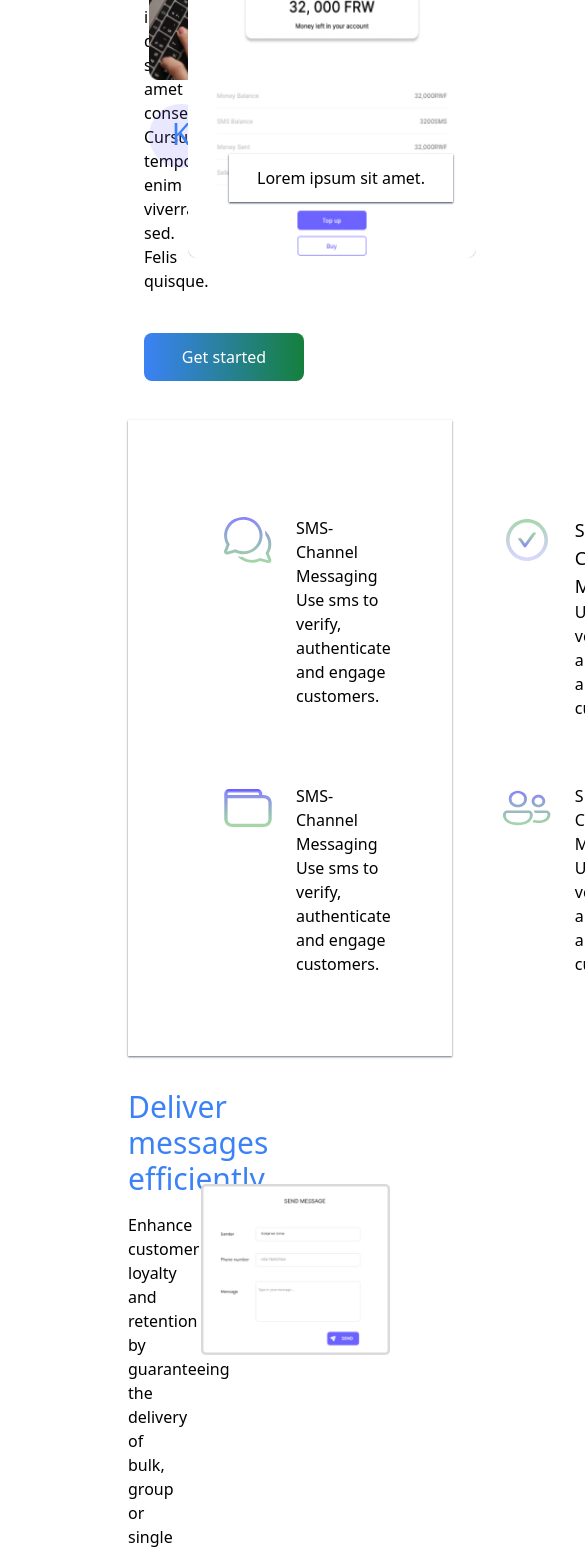
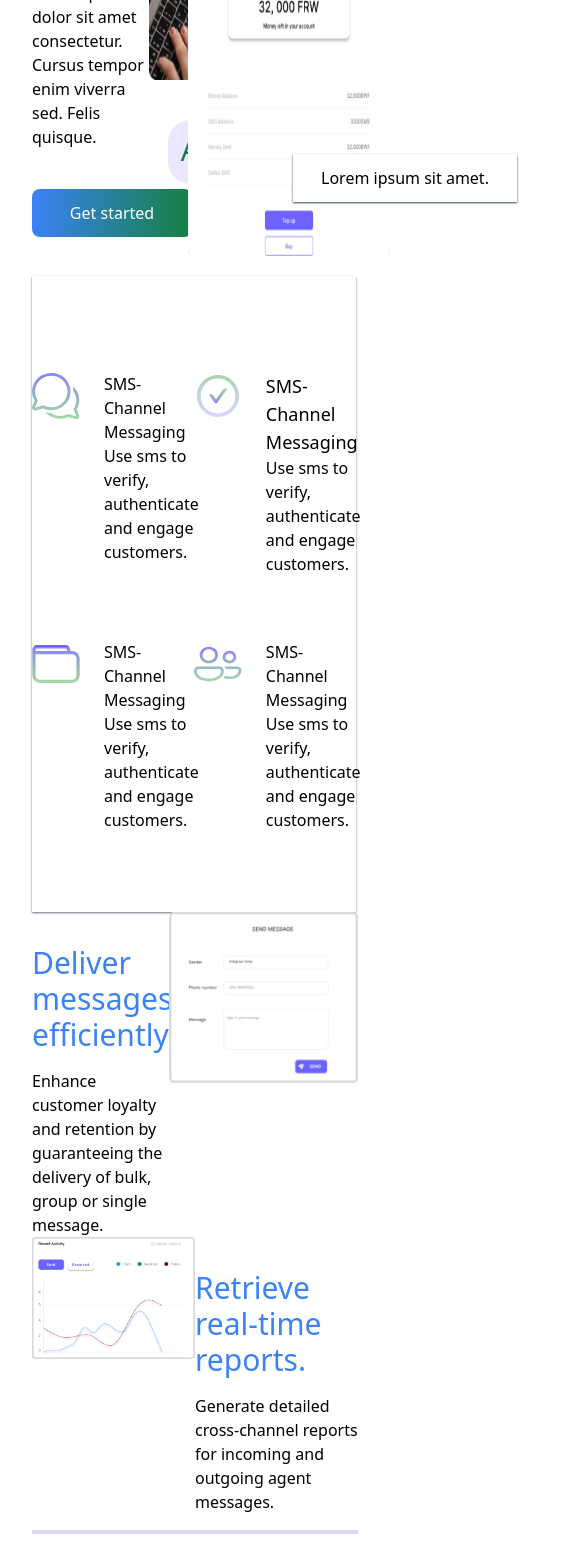
Before and after one commit to Beep-in/Beep_in, a Next.js app: page / in a window 390 px wide. Shown: the part 400-1956 px from the top of the page, 585 px wide, since content can reach past the window. Built offline with nearby package versions, Linux system fonts and the light colour scheme.

Commit message:
responsiveness of landingPage and signup

```diff
--- a/components/dashboard/messageType.tsx
+++ b/components/dashboard/messageType.tsx
@@ -318,7 +318,10 @@ export default function MessageType(req: NextRequest): JSX.Element {
                           Upload contacts
                         </p>
                       </div>
-                      <input type="file" />
+                      <input
+                       type="file"
+
+                      />
                     </label>
                   </div>
                 )}
--- a/components/forms/signup.tsx
+++ b/components/forms/signup.tsx
@@ -37,21 +37,21 @@ export default function Signup() {
         />
       </div>
       <div className="flex mt-8">
-        <div className=" w-1/2 h-[100vh]">
+        <div className=" lg:w-1/2 h-[100vh] sm:w-0">
           <Image
             width={720}
             height={600}
             alt="signup image"
             src={"/images/signup.png"}
-            className="ml-8 mt-32"
+            className="ml-8 mt-28 lg:w-[42vw] sm:w-0"
           />
         </div>
         {/* </div> */}
-        <div className="float-right w-1/2 h-auto">
+        <div className="float-right lg:w-1/2 sm:w-full h-auto">
           <h1 className="text-center font-karia font-bold text-2xl">Sign up</h1>
           <form
             action=""
-            className="block mt-16  ml-[25%]"
+            className="block mt-16  lg:ml-[25%] sm:ml-[20%]"
             onSubmit={handleSubmit(submit)}
           >
             <input
--- a/components/landing/homePage.tsx
+++ b/components/landing/homePage.tsx
@@ -6,7 +6,7 @@ function HomePage() {
   return (
     <div className='w-full '>
       <nav className='flex justify-between  w-full mt-8'>
-        <img src="icons/logo.svg" alt="logo" className='ml-28'/>
+        <img src="icons/logo.svg" alt="logo" className='lg:ml-28 sm:ml-6'/>
         <div className='flex float-right'>
           <Link href='auth/login'>
         <button className='h-12 bg-white text-blue-500 shadow-md shadow-slate-700 w-28 rounded-lg mr-6'>Login</button>
@@ -17,24 +17,24 @@ function HomePage() {
         </div>
       </nav>
       <div className='flex mt-20'>
-        <div className='w-[50vw]'>
-        <div className='pl-28 w-[30vw] pt-[8%]'>
+        <div className='lg:w-[50vw] sm:w-[43vw]'>
+        <div className='lg:pl-28 sm:pl-6 w-[30vw] pt-[8%]'>
           <h1 className='text-blue-500 text-3xl'>Easily engage your customers anywhere.</h1>
           <p className='pt-8'>Lorem ipsum dolor sit amet consectetur. Cursus tempor enim viverra sed. Felis quisque.</p>
           <button className='bg-gradient-to-l from-green-700 to-blue-500 text-white rounded-lg h-12 w-40 mt-10'>Get started</button>
         </div>
         </div>
         <div className=''>
-          <div className='h-80 w-72 bg-[#D9D9D9] rounded-lg'>
+          <div className='h-88 lg:w-80 sm:w-64 bg-[#D9D9D9] rounded-lg'>
            <img src="/images/home.png" alt="home" className='h-80' />
           </div>
-          <div className='h-80 w-72 bg-[#D9D9D9] rounded-lg absolute top-[40%] ml-[10%]'>
+          <div className='h-88 lg:w-80 sm:w-64 bg-[#D9D9D9] rounded-lg absolute top-[40%] ml-[10%]'>
              <img src="/images/home2.png" alt="home" className='h-80' />
         </div>
         <div className='flex'>
 
           <div className='flex'>
-          <div className='bg-[#6c63ff26] rounded-full w-16 h-16 text-center absolute mt-10 top-[30%] ml-[29.5%]'>
+          <div className='bg-[#6c63ff26] rounded-full w-16 h-16 text-center lg:absolute sm:hidden mt-10 top-[30%] ml-[29.5%]'>
             <h1 className='items-center text-3xl pt-3 text-green-700'>A</h1>
           </div>
           <div className='h-12  w-56 bg-white shadow-sm shadow-slate-700 pt-3 text-center absolute mt-12 top-[30%] ml-[15%]'>
@@ -52,7 +52,7 @@ function HomePage() {
           </div>
          </div>
       </div>
-      <div className='h-auto w-[83vw] shadow-sm shadow-gray-500 pb-20 pt-24 ml-24 pl-24 mt-[12%]'>
+      <div className='h-auto w-[83vw]  shadow-sm shadow-gray-500 pb-20 pt-24 lg:ml-24 sm:ml-4 lg:pl-24 sm:pl-10 mt-[12%]'>
         <div className='flex'>
           <div className='flex'>
              <img src="icons/message.svg" alt="message" className='h-12 w-12' />
@@ -61,7 +61,7 @@ function HomePage() {
               <p>Use sms to verify, authenticate and engage customers.</p>
              </div>
           </div>
-          <div className='flex ml-40'>
+          <div className='flex lg:ml-40 sm:ml-12 '>
              <img src="icons/topupTick.svg" alt="message" className='h-12 w-12'  />
              <div className='pl-6'>
               <h1 className='text-lg '>SMS-Channel Messaging</h1>
@@ -77,7 +77,7 @@ function HomePage() {
               <p>Use sms to verify, authenticate and engage customers.</p>
              </div>
           </div>
-          <div className='flex ml-40'>
+          <div className='flex lg:ml-40 sm:ml-12'>
              <img src="icons/team.svg" alt="message" className='h-12 w-12'  />
              <div className='pl-6'>
               <h1>SMS-Channel Messaging</h1>
@@ -89,7 +89,7 @@ function HomePage() {
       </div>
       <div className='flex'>
         <div className='w-1/2 mt-[10%]'>
-        <div className='pl-24 w-[35vw]'>
+        <div className='lg:pl-24 sm:pl-4 w-[35vw]'>
           <h1 className='text-blue-500 text-3xl'>Deliver messages efficiently.</h1>
           <p className='pt-4'>Enhance customer loyalty and retention by guaranteeing the delivery of bulk, group or single message.
         </p>
@@ -101,23 +101,23 @@ function HomePage() {
           height={600}
           alt="signup image"
           src={"/images/form.png"}
-          className="ml-8 mt-32"
+          className="lg:ml-8 sm:ml-4 lg:mt-32 lg:h-[60vh] sm:mt-20 sm:w-[38vw] sm:h-[38vh]"
             />
        </div>
       </div>
-      <div className='flex pl-24 border-b-4 border-opacity-25 pb-4 border-[#6C63FF] border-solid'>
+      <div className='flex lg:pl-24 sm:pl-0 border-b-4 border-opacity-25 pb-4 border-[#6C63FF] border-solid'>
        <div className='w-1/2'>
         <Image
           width={500}
           height={600}
           alt="signup image"
           src={"/images/chart.png"}
-          className="ml-8 mt-32"
+          className="lg:ml-8 sm:ml-2 lg:mt-32 sm:mt-12"
             />
        </div>
        <div className='w-1/2 mt-[10%]'>
-        <div className='pl-24 w-[35vw]'>
-          <h1 className='text-blue-500 text-3xl'>Retrieve real-time reports.</h1>
+        <div className='lg:pl-24 sm:pl-14 lg:w-[35vw]'>
+          <h1 className='text-blue-500 text-3xl '>Retrieve real-time reports.</h1>
           <p className='pt-4'>Generate detailed cross-channel reports for incoming and outgoing agent messages.
         </p>
         </div>
@@ -141,7 +141,7 @@ function HomePage() {
         <p className='pl-3'>supaad@gmail.com</p>
         </div>
       </div>
-        <div className='w-80 mt-14'>
+        <div className='w-80 mt-14 lg:block sm:hidden'>
           <p>2022 Beep-in is focused on delivering great customer messaging experience globally.</p>
           <p className='text-blue-500 pt-8'>Thank you!</p>
         </div>
```
